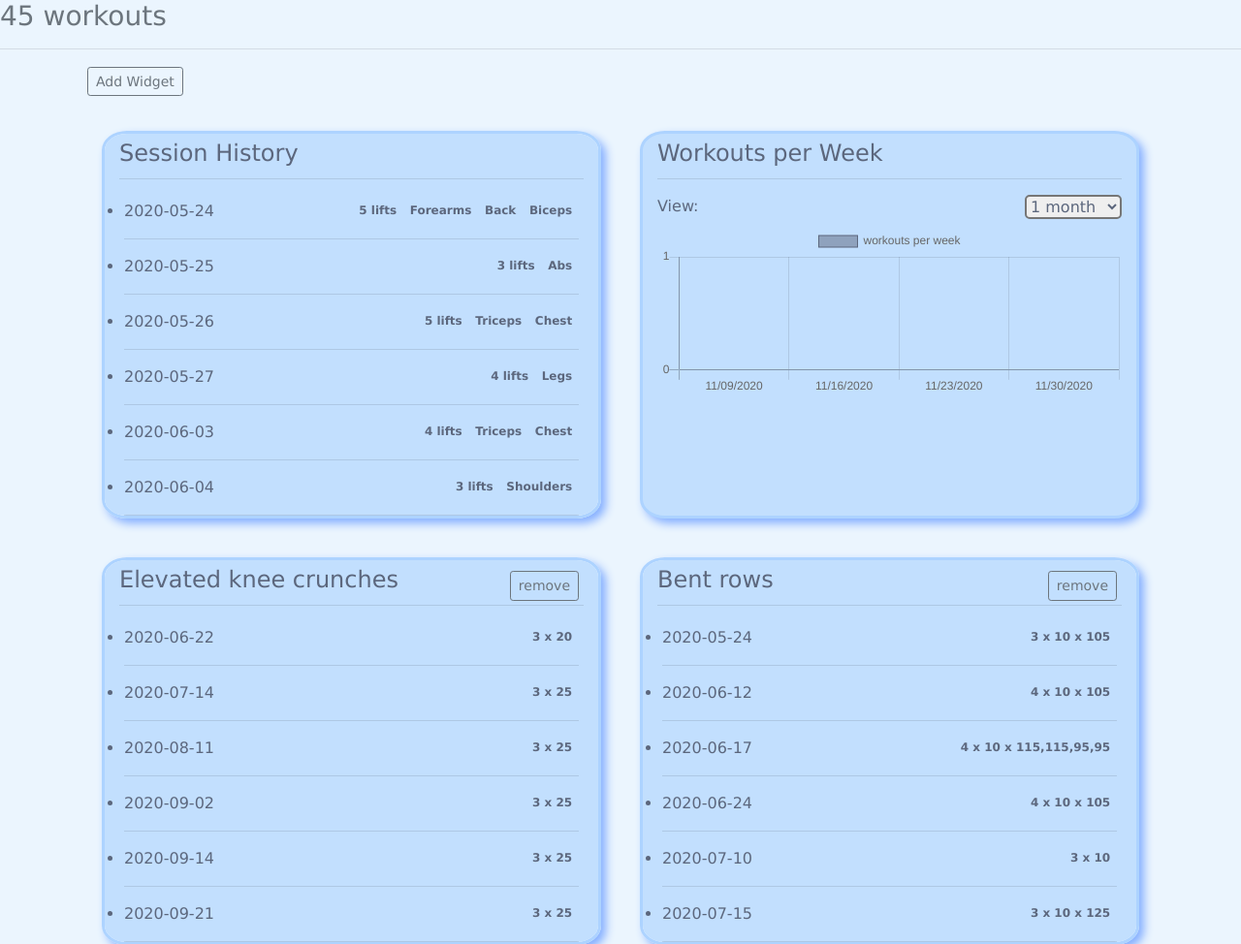
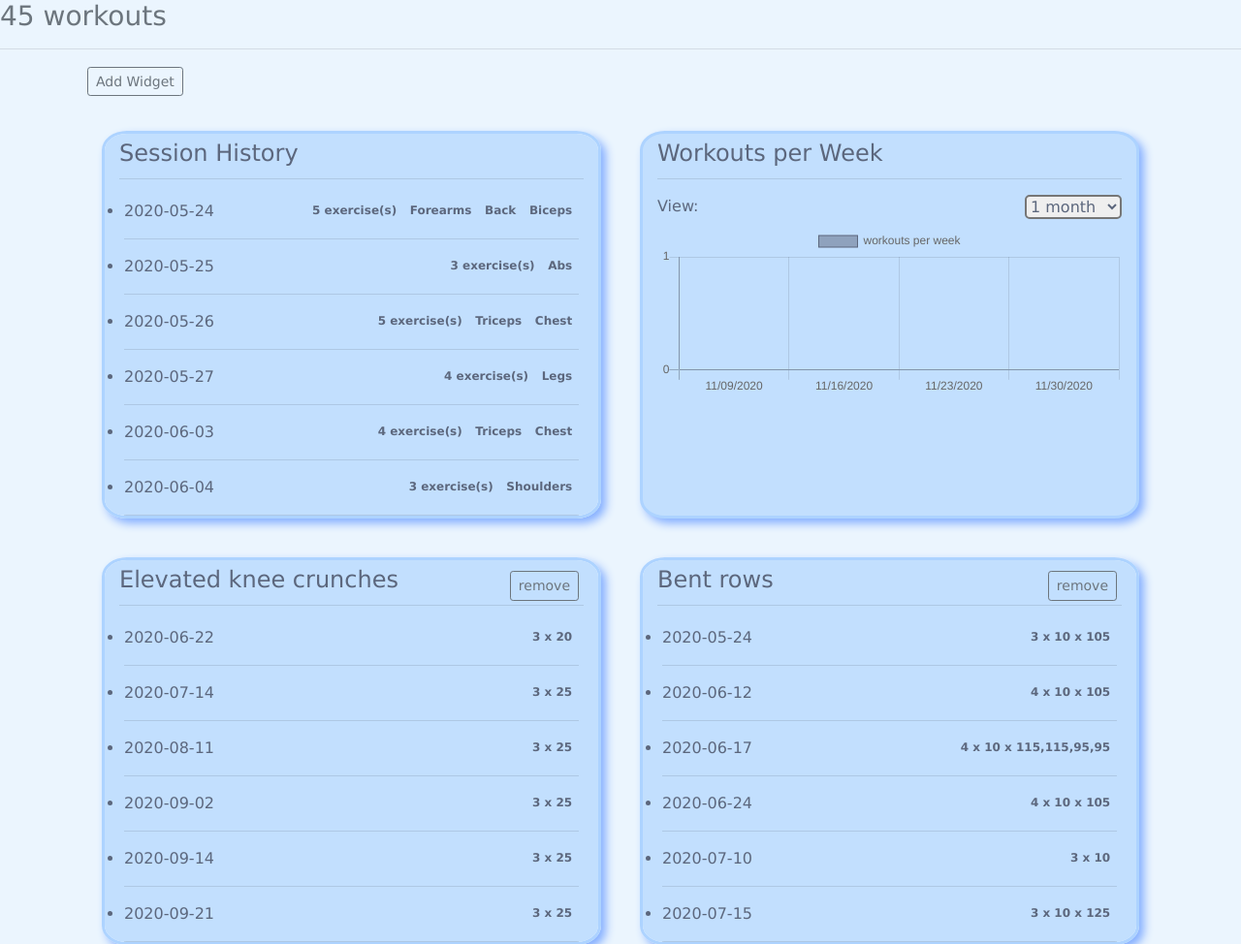
Before and after one commit to kpcompton56/Lift-Logger, a Flask app: page / in a window 1280 px wide. Shown: the part 130-1104 px from the top of the page at 97% size. Run offline with Flask 2, Linux system fonts and the light colour scheme; a user stored in the database is signed in; data comes from the database, SQL or seed files in the repository; some libraries are stand-ins or nearby versions.

Commit message:
Update landing.html

```diff
--- a/templates/landing.html
+++ b/templates/landing.html
@@ -62,7 +62,7 @@
                             {% for exc in session[1] %}
                                 <span style="float:right; background-color: transparent; color: #5c677d; margin: 2px;" class="badge">{{ exc }}</span>
                             {% endfor %}
-                            <span style="float:right; background-color: transparent; color: #5c677d; margin: 2px;" class="badge">{{ session[2] }} lifts</span>
+                            <span style="float:right; background-color: transparent; color: #5c677d; margin: 2px;" class="badge">{{ session[2] }} exercise(s)</span>
                             <br>
                         </li>
                         <hr/>
```
